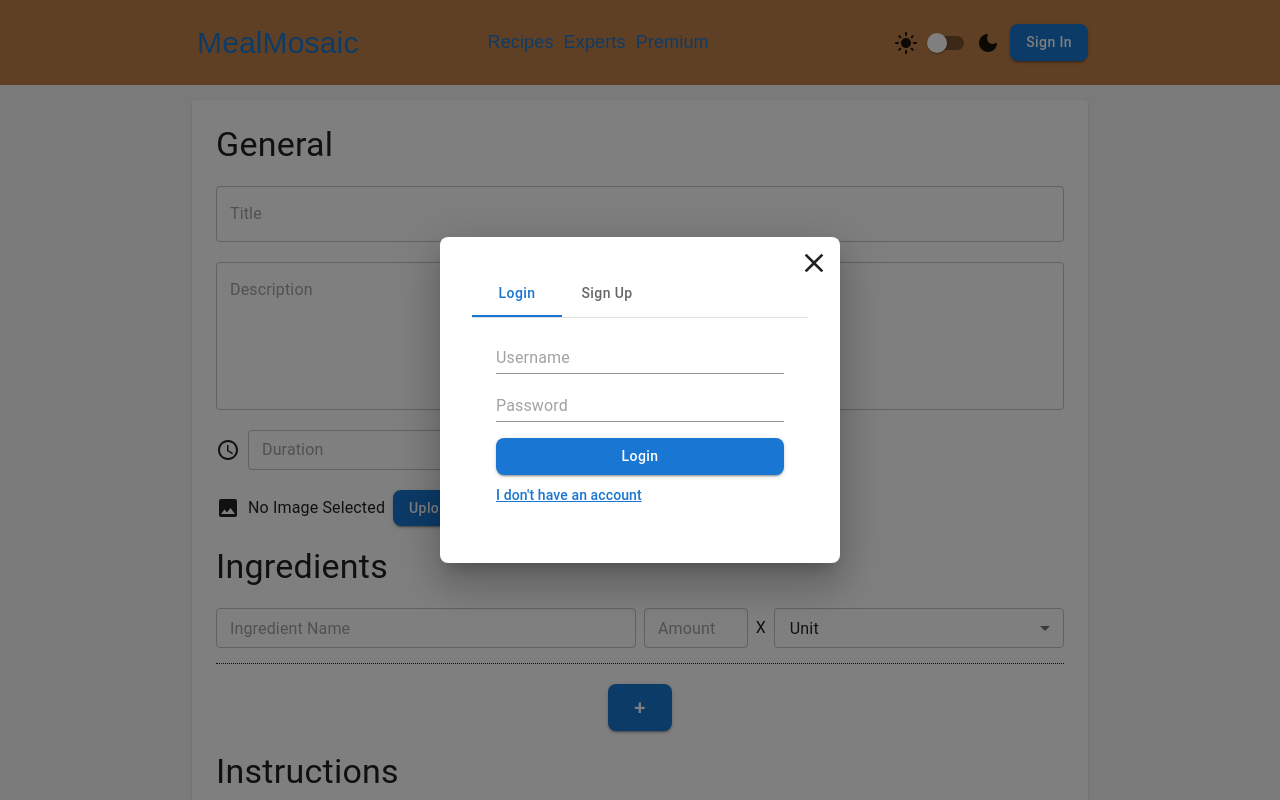
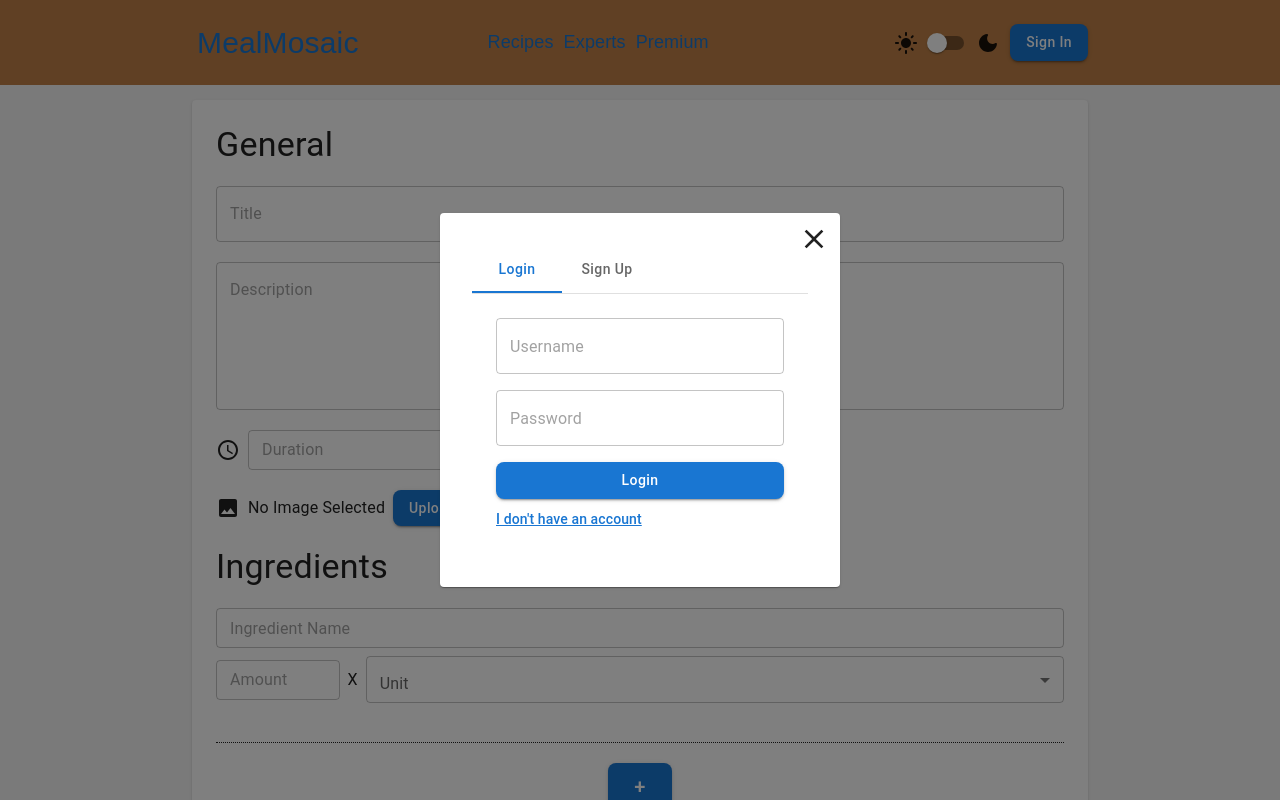
Before and after one commit to CedricAOUN/projet-fil-rouge-cc, a React (Vite) app: page /recipe-create in a window 1280 px wide. Both pictures are taken after a click on the button "Sign In". Shown: the top 800 px of the page. Built offline with nearby package versions, Linux system fonts and the light colour scheme.

Commit message:
improvements to form validation

```diff
--- a/src/components/LoginModal/LoginModal.jsx
+++ b/src/components/LoginModal/LoginModal.jsx
@@ -1,6 +1,15 @@
 import React, { useState } from 'react';
-import { Input, Modal, Box, Tabs, Tab, Stack, Button, Typography } from '@mui/material';
-import './LoginModal.css'
+import {
+  Modal,
+  Box,
+  Tabs,
+  Tab,
+  Button,
+  Typography,
+  TextField,
+  Paper,
+} from '@mui/material';
+import './LoginModal.css';
 import { Close } from '@mui/icons-material';
 
 function a11yProps(index) {
@@ -12,7 +21,12 @@ function a11yProps(index) {
 
 function CustomTabPanel({ children, value, index }) {
   return (
-    <div role="tabpanel" hidden={value !== index} id={`simple-tabpanel-${index}`} aria-labelledby={`simple-tab-${index}`}>
+    <div
+      role='tabpanel'
+      hidden={value !== index}
+      id={`simple-tabpanel-${index}`}
+      aria-labelledby={`simple-tab-${index}`}
+    >
       {value === index && <Box sx={{ p: 3 }}>{children}</Box>}
     </div>
   );
@@ -26,50 +40,92 @@ function LoginModal({ isOpen, handleClose }) {
   };
 
   return (
-    <Modal open={isOpen} onClose={handleClose} sx={{ display: 'flex', alignItems: 'center', justifyContent: 'center' }}>
-      <Box sx={{ bgcolor: 'white', p: 4, borderRadius: 2, width: 400, boxShadow: 24, position: 'relative' }}>
-        <Close sx={{ position: 'absolute', right: 0, top: 0, margin: '10px', fontSize: '32px', cursor: 'pointer' }} onClick={handleClose} />
+    <Modal
+      open={isOpen}
+      onClose={handleClose}
+      sx={{ display: 'flex', alignItems: 'center', justifyContent: 'center' }}
+    >
+      <Paper
+        sx={{
+          p: 4,
+          width: 400,
+          position: 'relative',
+        }}
+      >
+        <Close
+          sx={{
+            position: 'absolute',
+            right: 0,
+            top: 0,
+            margin: '10px',
+            fontSize: '32px',
+            cursor: 'pointer',
+          }}
+          onClick={handleClose}
+        />
 
         <Box sx={{ borderBottom: 1, borderColor: 'divider' }}>
-          <Tabs value={value} onChange={handleChange} aria-label="login/signup tabs">
-            <Tab label="Login" {...a11yProps(0)} />
-            <Tab label="Sign Up" {...a11yProps(1)} />
+          <Tabs
+            value={value}
+            onChange={handleChange}
+            aria-label='login/signup tabs'
+          >
+            <Tab label='Login' {...a11yProps(0)} />
+            <Tab label='Sign Up' {...a11yProps(1)} />
           </Tabs>
         </Box>
 
         <CustomTabPanel value={value} index={0}>
-          <Input fullWidth placeholder="Username" sx={{ mb: 2 }} />
-          <Input fullWidth type="password" placeholder="Password" sx={{ mb: 2 }} />
-          <Button fullWidth variant="contained" color="primary">
+          <TextField fullWidth placeholder='Username' sx={{ mb: 2 }} />
+          <TextField
+            fullWidth
+            type='password'
+            placeholder='Password'
+            sx={{ mb: 2 }}
+          />
+          <Button fullWidth variant='contained' color='primary'>
             Login
           </Button>
           <Typography
             variant='subtitle2'
             onClick={() => setValue(1)}
             color='primary'
-            sx={{ textDecoration: 'underline', cursor: 'pointer', marginTop: '10px' }}
+            sx={{
+              textDecoration: 'underline',
+              cursor: 'pointer',
+              marginTop: '10px',
+            }}
           >
             I don't have an account
           </Typography>
         </CustomTabPanel>
 
         <CustomTabPanel value={value} index={1} sx={{ display: 'flex' }}>
-          <Input fullWidth placeholder="Email" sx={{ mb: 2 }} />
-          <Input fullWidth placeholder="Username" sx={{ mb: 2 }} />
-          <Input fullWidth type="password" placeholder="Password" sx={{ mb: 2 }} />
-          <Button fullWidth variant="contained" color="primary">
+          <TextField fullWidth placeholder='Email' sx={{ mb: 2 }} />
+          <TextField fullWidth placeholder='Username' sx={{ mb: 2 }} />
+          <TextField
+            fullWidth
+            type='password'
+            placeholder='Password'
+            sx={{ mb: 2 }}
+          />
+          <Button fullWidth variant='contained' color='primary'>
             Sign Up
           </Button>
           <Typography
             variant='subtitle2'
             onClick={() => setValue(0)}
             color='primary'
-            sx={{ textDecoration: 'underline', cursor: 'pointer', marginTop: '10px' }}
+            sx={{
+              textDecoration: 'underline',
+              cursor: 'pointer',
+              marginTop: '10px',
+            }}
           >
             Already have an account?
           </Typography>
         </CustomTabPanel>
-      </Box>
+      </Paper>
     </Modal>
   );
 }
--- a/src/components/UnitSelector/UnitSelector.jsx
+++ b/src/components/UnitSelector/UnitSelector.jsx
@@ -1,8 +1,15 @@
 import React, { useState } from 'react';
-import { MenuItem, Select, FormControl, InputLabel } from '@mui/material';
+import {
+  MenuItem,
+  Select,
+  FormControl,
+  InputLabel,
+  FormHelperText,
+} from '@mui/material';
+import { UNITS } from '../../constants/recipeFormConstants';
 
-function UnitSelector({ onUnitChange }) {
-  const [unit, setUnit] = useState('none');
+function UnitSelector({ onUnitChange, register, index, error }) {
+  const [unit, setUnit] = useState('');
 
   const handleChange = (event) => {
     const selectedUnit = event.target.value;
@@ -13,27 +20,21 @@ function UnitSelector({ onUnitChange }) {
   };
 
   return (
-    <FormControl sx={{ minWidth: '150px', width: '100%' }}>
+    <FormControl fullWidth error={!!error}>
+      <InputLabel id={`unit-label-${index}`}>Unit</InputLabel>
       <Select
-        labelId="unit-select-label"
-        id="unit-select"
-        size='small'
+        {...register(`ingredients.${index}.unit`)} // Pass register here
+        labelId={`unit-label-${index}`}
         value={unit}
         onChange={handleChange}
-        sx={{ height: '40px' }}
       >
-        <MenuItem value="none">Unit</MenuItem>
-        <MenuItem value="ml">Milliliter (ml)</MenuItem>
-        <MenuItem value="l">Liter (L)</MenuItem>
-        <MenuItem value="tsp">Teaspoon (tsp)</MenuItem>
-        <MenuItem value="tbsp">Tablespoon (tbsp)</MenuItem>
-        <MenuItem value="cup">Cup</MenuItem>
-        <MenuItem value="fl_oz">Fluid Ounce (fl oz)</MenuItem>
-        <MenuItem value="g">Gram (g)</MenuItem>
-        <MenuItem value="kg">Kilogram (kg)</MenuItem>
-        <MenuItem value="oz">Ounce (oz)</MenuItem>
-        <MenuItem value="lb">Pound (lb)</MenuItem>
+        {UNITS.map((unit) => (
+          <MenuItem key={unit.value} value={unit.value}>
+            {unit.label}
+          </MenuItem>
+        ))}
       </Select>
+      {error && <FormHelperText>{error.message}</FormHelperText>}
     </FormControl>
   );
 }
--- /dev/null
+++ b/src/constants/recipeFormConstants.js
@@ -0,0 +1,14 @@
+export const UNITS = [
+  { value: 'ml', label: 'Milliliter (ml)' },
+  { value: 'l', label: 'Liter (L)' },
+  { value: 'tsp', label: 'Teaspoon (tsp)' },
+  { value: 'tbsp', label: 'Tablespoon (tbsp)' },
+  { value: 'cup', label: 'Cup' },
+  { value: 'fl_oz', label: 'Fluid Ounce (fl oz)' },
+  { value: 'g', label: 'Gram (g)' },
+  { value: 'kg', label: 'Kilogram (kg)' },
+  { value: 'oz', label: 'Ounce (oz)' },
+  { value: 'lb', label: 'Pound (lb)' },
+];
+
+export const UNIT_VALUES = UNITS.map((unit) => unit.value);
--- a/src/index.css
+++ b/src/index.css
@@ -15,3 +15,14 @@ input[type="number"] {
     -moz-appearance: textfield;
     appearance: textfield;
 }
+
+/* Add 'required *' on inputs that need it */
+input[required=true]::before {
+  content: "*";
+  color: #f44336;
+  position: absolute;
+  top: -10px;
+  right: 0;
+  font-size: 16px;
+  z-index: 1;
+}
--- a/src/pages/RecipeCreateForm/RecipeCreateForm.jsx
+++ b/src/pages/RecipeCreateForm/RecipeCreateForm.jsx
@@ -13,6 +13,7 @@ import UnitSelector from '../../components/UnitSelector/UnitSelector';
 import { useForm, useFieldArray } from 'react-hook-form';
 import { yupResolver } from '@hookform/resolvers/yup';
 import * as yup from 'yup';
+import { UNIT_VALUES, UNITS } from '../../constants/recipeFormConstants';
 
 // Define validation schema
 const schema = yup.object().shape({
@@ -21,21 +22,18 @@ const schema = yup.object().shape({
   instructions: yup.string().required('Instructions are required'),
   duration: yup
     .number()
-    .transform((value) => (isNaN(value) ? undefined : value)) // Transform empty string to undefined
     .typeError('Please enter a valid number for duration') // Custom type error
-    .positive('Duration must be positive')
-    .required('Invalid duration'),
+    .positive('Duration must be positive'),
   ingredients: yup
     .array()
     .of(
       yup.object().shape({
         name: yup.string().required('Ingredient name is required'),
         amount: yup.string().required('Amount is required'),
-        unit: yup.string().required('Unit is required'),
+        unit: yup.string().oneOf(UNIT_VALUES, 'Unit is required'),
       })
     )
     .min(1, 'At least one ingredient is required'),
-  image: yup.mixed(),
 });
 
 function RecipeCreateForm() {
@@ -49,7 +47,6 @@ function RecipeCreateForm() {
     formState: { errors },
     control,
     setValue,
-    watch,
   } = useForm({
     resolver: yupResolver(schema),
     defaultValues: {
@@ -108,7 +105,7 @@ function RecipeCreateForm() {
         error={!!errors.description}
         helperText={errors.description?.message}
       />
-
+      <Stack>
         <Stack direction='row' gap={1} alignItems={'center'}>
           <AccessTimeIcon />
           <TextField
@@ -116,10 +113,14 @@ function RecipeCreateForm() {
             placeholder='Duration'
             size='small'
             type='number'
+            required
             error={!!errors.duration}
-          helperText={errors.duration?.message}
           />
           <Typography variant='subtitle2'>Minutes</Typography>
+        </Stack>
+        <Typography variant='subtitle2' color='error'>
+          {errors.duration?.message}
+        </Typography>
       </Stack>
 
       <Stack direction='row' alignItems='center' gap={1}>
@@ -134,9 +135,6 @@ function RecipeCreateForm() {
             onChange={handleImageChange}
           />
         </Button>
-        {errors.image && (
-          <Typography color='error'>{errors.image.message}</Typography>
-        )}
       </Stack>
 
       <Typography variant='h4'>Ingredients</Typography>
@@ -152,6 +150,7 @@ function RecipeCreateForm() {
           alignItems='center'
           sx={{ borderBottom: '1px dotted', paddingBottom: '15px' }}
         >
+          <Stack width='100%' gap={1}>
             <Stack direction='row' width='100%' gap={1}>
               <TextField
                 {...register(`ingredients.${index}.name`)}
@@ -159,7 +158,6 @@ function RecipeCreateForm() {
                 size='small'
                 fullWidth
                 error={!!errors.ingredients?.[index]?.name}
-              helperText={errors.ingredients?.[index]?.name?.message}
               />
               {isMobile && fields.length > 1 && (
                 <Button
@@ -172,7 +170,12 @@ function RecipeCreateForm() {
               )}
             </Stack>
 
-          <Stack direction='row' alignItems='center' spacing={1} width={'100%'}>
+            <Stack
+              direction='row'
+              alignItems='center'
+              spacing={1}
+              width={'100%'}
+            >
               <TextField
                 {...register(`ingredients.${index}.amount`)}
                 sx={{ width: !isMobile ? '150px' : 'auto', minWidth: '100px' }}
@@ -181,7 +184,6 @@ function RecipeCreateForm() {
                 type='text'
                 size='small'
                 error={!!errors.ingredients?.[index]?.amount}
-              helperText={errors.ingredients?.[index]?.amount?.message}
               />
 
               <Typography>X</Typography>
@@ -189,8 +191,8 @@ function RecipeCreateForm() {
               <UnitSelector
                 onUnitChange={(unit) => handleUnitChange(index, unit)}
                 error={!!errors.ingredients?.[index]?.unit}
-              helperText={errors.ingredients?.[index]?.unit?.message}
-              value={watch(`ingredients.${index}.unit`)}
+                register={register}
+                index={index}
               />
 
               {!isMobile && fields.length > 1 && (
@@ -202,6 +204,16 @@ function RecipeCreateForm() {
                   X
                 </Button>
               )}
+            </Stack>
+            <Typography color='error'>
+              {errors.ingredients?.[index]?.name?.message}
+            </Typography>
+            <Typography color='error'>
+              {errors.ingredients?.[index]?.amount?.message}
+            </Typography>
+            <Typography color='error'>
+              {errors.ingredients?.[index]?.unit?.message}
+            </Typography>
           </Stack>
         </Stack>
       ))}
```
Lines whose indentation alone changed are shown as unchanged.
